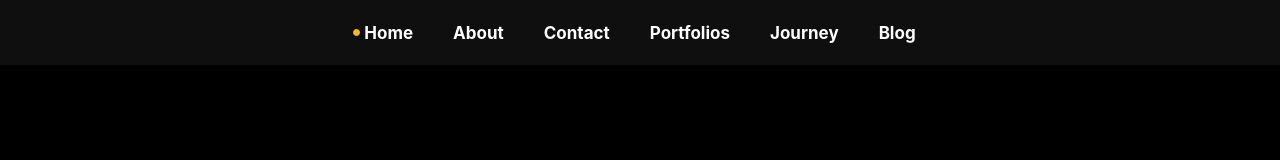
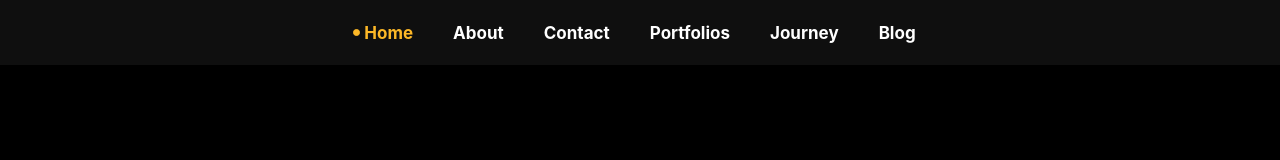
Before and after one commit to ilkin1zahidov/PersonalWebsite, a React (Create React App) app: page / in a window 1280 px wide. In both pictures the pointer is over the link "Home". Shown: the top 160 px of the page. Built offline with nearby package versions, Linux system fonts and the light colour scheme; grey boxes are pictures that could not be loaded.

Commit message:
navbar fixed

```diff
--- a/src/assets/css/main.css
+++ b/src/assets/css/main.css
@@ -35,6 +35,14 @@ body a {
   display: flex;
   gap: 40px;
   list-style: none;
+}
+#navbar .container .nav-area .nav li a {
+  transition: 0.7s;
+}
+#navbar .container .nav-area .nav li a:hover {
+  color: #FDB827;
+  transition: 0.7s;
+  cursor: pointer;
 }
 #navbar .container .nav-area .nav .home {
   position: relative;
--- a/src/assets/sass/main.scss
+++ b/src/assets/sass/main.scss
@@ -35,6 +35,16 @@ body{
                 display: flex;
                 gap: 40px;
                 list-style: none;
+                li{
+                    a{
+                        transition: 0.7s;
+                        &:hover{
+                            color:#FDB827;
+                            transition: 0.7s;
+                            cursor: pointer;
+                        }
+                    }
+                }
                 .home{
                     position: relative;
 
@@ -50,6 +60,8 @@ body{
                         border-radius: 50%;
                     }
                 }
+
+
             }
         }
     }
```
Also changed, not shown: 1 other file (tests, documents, lock files or other folders).
